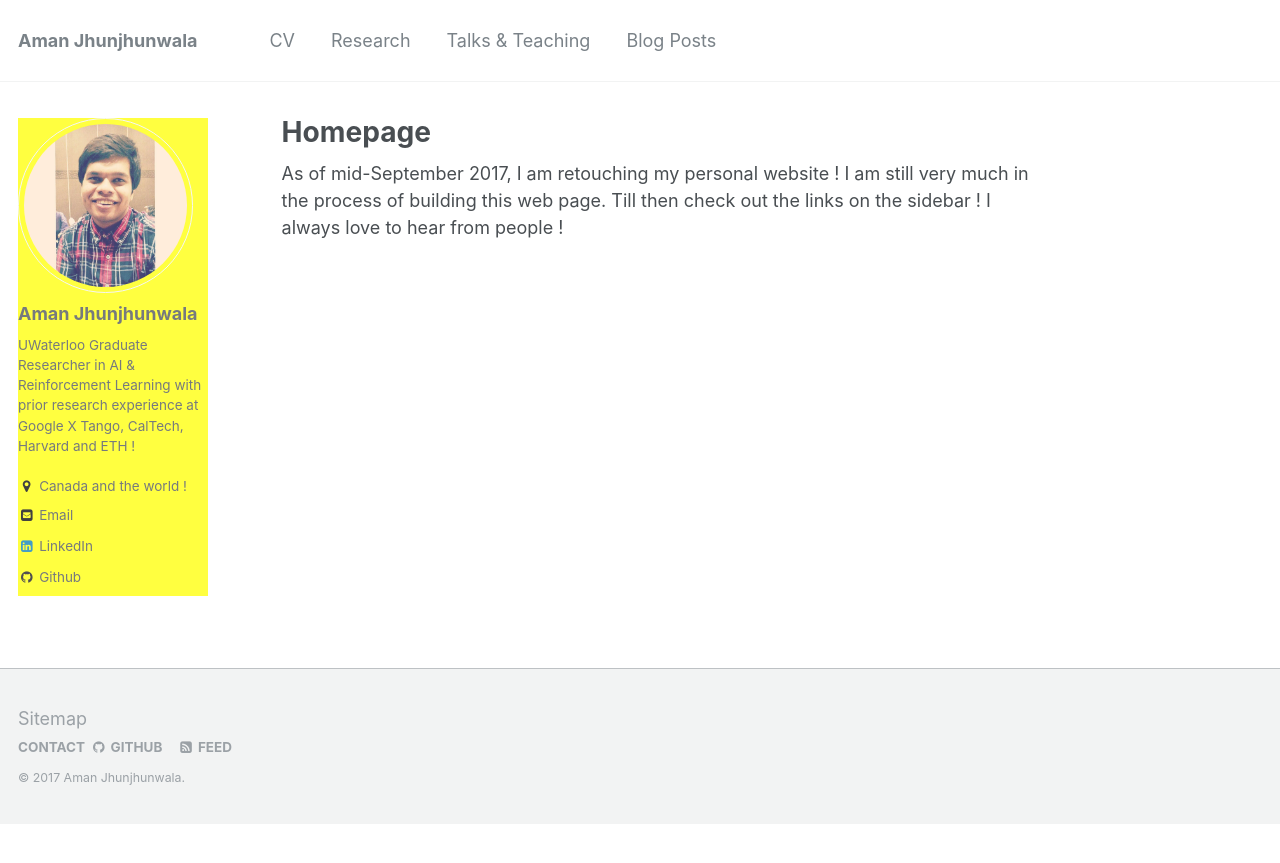
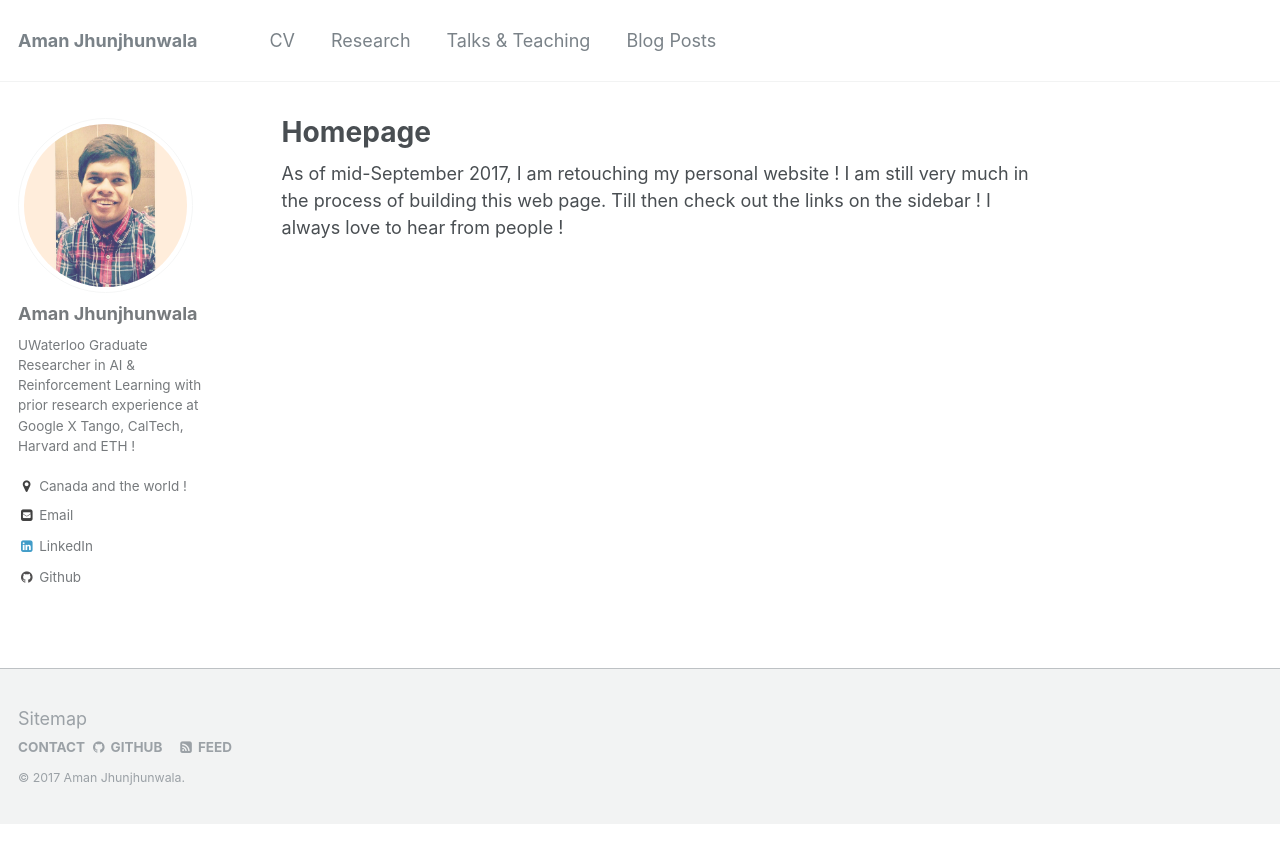
Before and after one commit to amanjhunjhunwala/amanjhunjhunwala.github.io, a Jekyll site: the page built from _pages/about.md, in a window 1280 px wide. Shown: the top 863 px of the page. Built offline with Jekyll 4.4.1, drawn with Linux system fonts in a browser that asks for light colours.

Commit message:
Update sidebar.html

```diff
--- a/_includes/sidebar.html
+++ b/_includes/sidebar.html
@@ -1,7 +1,7 @@
 {% include base_path %}
 
 {% if page.author_profile or layout.author_profile or page.sidebar %}
-  <div class="sidebar sticky" style="background-color:yellow;">
+  <div class="sidebar sticky">
   {% if page.author_profile or layout.author_profile %}{% include author-profile.html %}{% endif %}
   {% if page.sidebar %}
     {% for s in page.sidebar %}
```
